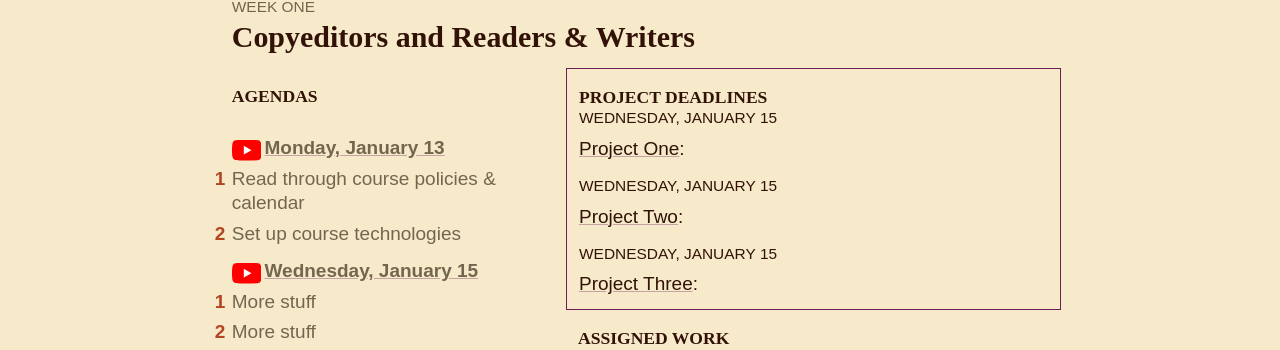
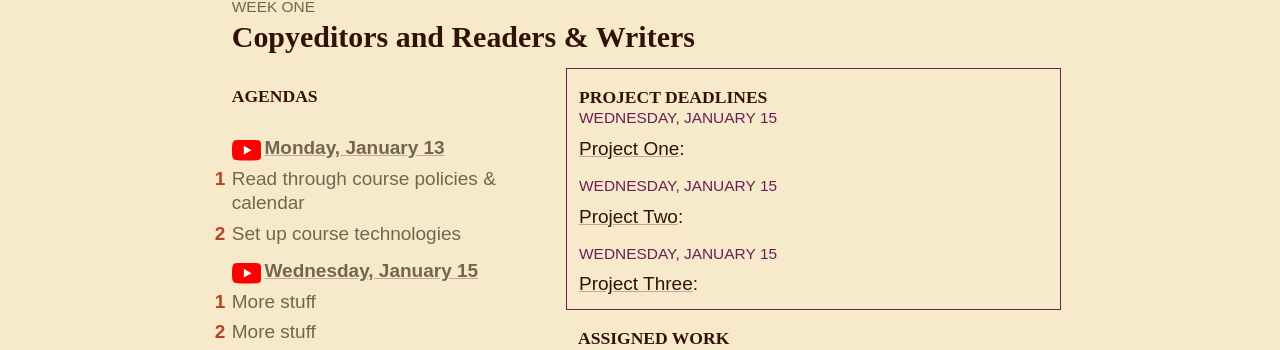
Before and after one commit to karlstolley/jekyll-theme-course, a Jekyll site: the page built from index.md, in a window 1280 px wide. Shown: the part 202-552 px from the top of the page. Built offline with Jekyll 4.4.1, drawn with Linux system fonts in a browser that asks for light colours; some web fonts are replaced.

Commit message:
Color deadline dates like assigned work dates

```diff
--- a/_sass/_fall.colors.scss
+++ b/_sass/_fall.colors.scss
@@ -173,7 +173,8 @@ a:hover .youtube {
   fill: $back-color;
   fill: var(--color-back);
 }
-header small {
+header small,
+ol small {
   color: $spot-color;
   color: var(--color-spot);
 }
```
